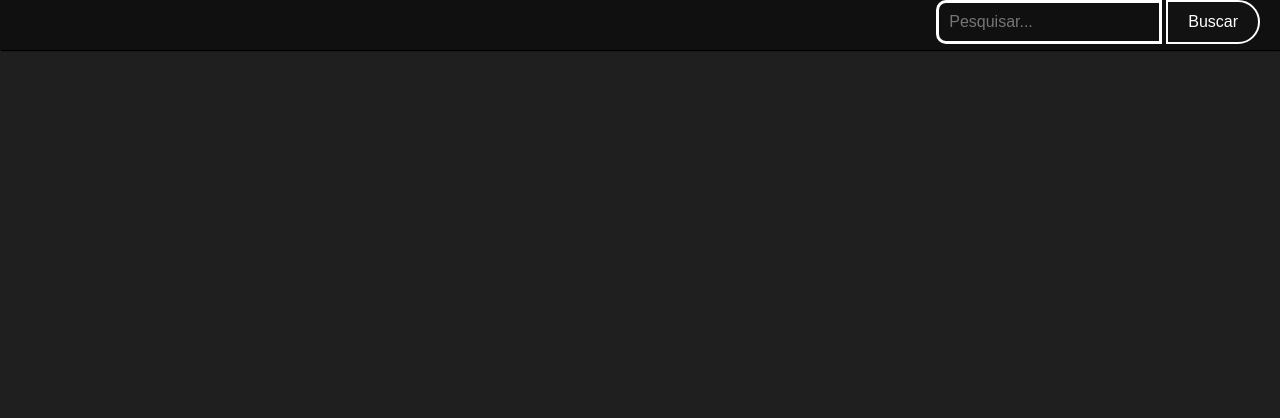
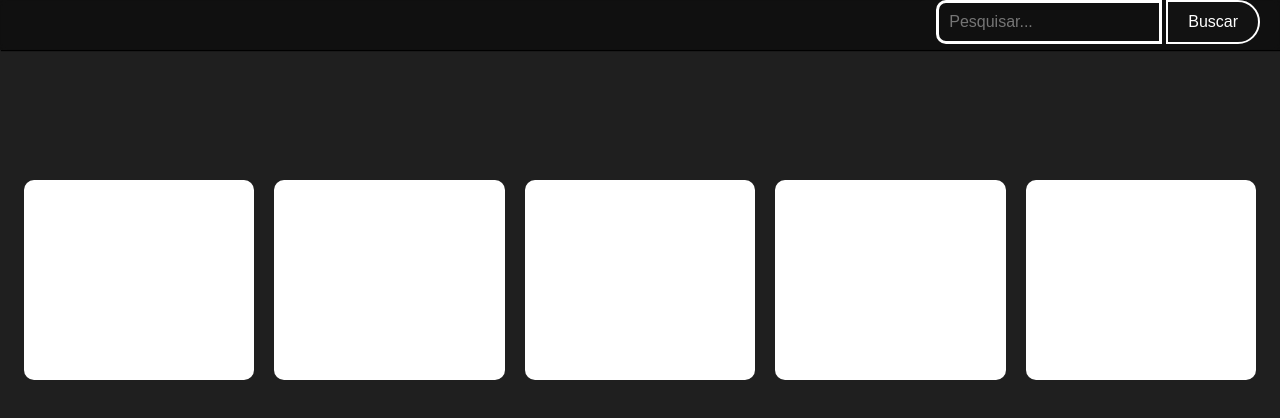
Before and after one commit to Projeto-Final-Ls-e-Git/WebApp-Filmes, a website: page pg_busca/Pagina-busca.html in a window 1280 px wide. Drawn offline with Linux system fonts and the light colour scheme.

Commit message:
commit de segurança

```diff
--- a/pg_busca/Pagina-busca.css
+++ b/pg_busca/Pagina-busca.css
@@ -20,7 +20,6 @@ body{
     box-sizing: border-box;
 }
 
-
 /* Estilizar o campo de busca */
 .barra-busca {
     width: 200px;
@@ -33,7 +32,6 @@ body{
     background-color: transparent;
     color: white;
 }
-
 
 /* Estilizar o botão de busca */
 .botao-busca {
@@ -53,3 +51,26 @@ body{
     border-color: #151515;
     color: black;
 }
+
+.Fileira {
+    display: flex;               /* Organiza os quadros em linha */
+    flex-wrap: wrap;             /* Permite que os quadros "quebrem" para a linha de baixo quando não couberem */
+    justify-content: center;     /* Centraliza os quadros horizontalmente */
+    align-items: center;         /* Centraliza os quadros verticalmente */
+    gap: 20px;                   /* Espaçamento entre os quadros */
+    width: 100%;                 /* Ocupa 100% da largura da tela */
+    padding: 20px;
+    margin-top: 20vh;              /* Adiciona espaçamento interno na fileira */
+    box-sizing: border-box;      /* Garante que o padding seja considerado no cálculo do tamanho */
+}
+
+/* Estilo dos Quadros */
+.Quadro {
+    display: flex;
+    justify-content: center;
+    align-items: center;
+    background-color: #ffffff;
+    width: 18vw;                 /* Largura de 20% da viewport */
+    height: 25vh;
+    border-radius: 10px;
+}
--- a/pg_busca/Pagina-busca.html
+++ b/pg_busca/Pagina-busca.html
@@ -13,6 +13,22 @@
     </div>
 </head>
 <body>
-
+    <div class="Fileira">
+        <a href="Pagina-esp.html">
+            <div class="Quadro"></div>
+        </a>
+        <a href="Pagina-esp.html">
+            <div class="Quadro"></div>
+        </a>
+        <a href="Pagina-esp.html">
+            <div class="Quadro"></div>
+        </a>
+        <a href="Pagina-esp.html">
+            <div class="Quadro"></div>
+        </a>
+        <a href="Pagina-esp.html">
+            <div class="Quadro"></div>
+        </a>
+    </div>
 </body>
 </html>
--- a/pg_específica/Pagina-esp.css
+++ b/pg_específica/Pagina-esp.css
@@ -124,7 +124,7 @@ object-fit: fill;
     margin: 0 5px; /* Espaçamento ao redor de cada gênero */
 }
 
-.DivCarrosseis {
+.DivFileiras {
     width: 100%;  /* Ajusta a largura total */
     height: auto;  /* Altura ajustável conforme necessário */
     display: flex;
--- a/pg_inicial/Pagina-inc.css
+++ b/pg_inicial/Pagina-inc.css
@@ -125,7 +125,7 @@ body{
     color: black;
 }
 
-.DivCarrosseis {
+.DivFileiras {
     display: flex;
     flex-direction: column;
     justify-content: space-between;
```
Also changed, not shown: pg_específica/Pagina-esp.html (+4 -2 lines), pg_inicial/Pagina-inc.html (+1 -1 lines).
